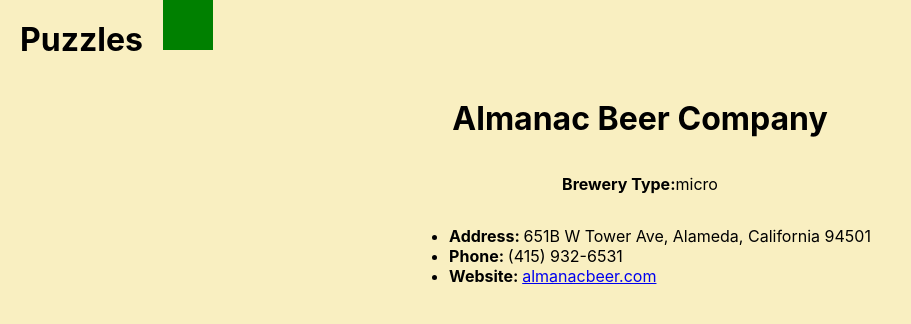
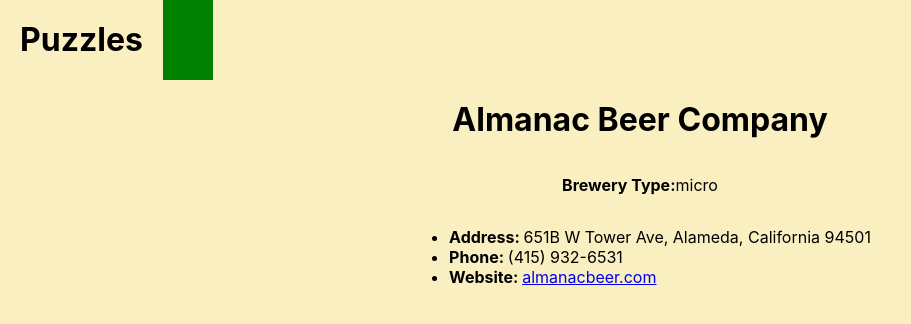
Before and after one commit to nickl72/SEI-Project-3, a React (Create React App) app in the folder brewery-app/: page /show/1 in a window 1280 px wide. Shown: the top 324 px of the page, without its empty margins (0-911 px from the left). Built offline with nearby package versions, Linux system fonts and the light colour scheme; what react-animations would draw is missing.

Commit message:
searchmenu placement;

```diff
--- a/brewery-app/src/components/Header.js
+++ b/brewery-app/src/components/Header.js
@@ -7,7 +7,6 @@ const Header = () => {
 
     const toggleShowSearch = (e) => {
         if (e.target === e.currentTarget) {
-            console.log(showSearch);
             setShowSearch(!showSearch)
         }
     }
@@ -20,8 +19,9 @@ const Header = () => {
                     className='search-button'
                     onClick={toggleShowSearch}
                 >
+                </div>
+                <div>
                     { showSearch && <SearchForm /> }
-
                 </div>
             </nav>
         </header>
--- a/brewery-app/src/styles/GlobalStyle.js
+++ b/brewery-app/src/styles/GlobalStyle.js
@@ -1,5 +1,4 @@
-import {css, keyframes, createGlobalStyle} from 'styled-components';
-import { slideInDown } from 'react-animations';
+import {createGlobalStyle} from 'styled-components';
 
 
 export const GlobalStyle = createGlobalStyle`
@@ -9,6 +8,7 @@ export const GlobalStyle = createGlobalStyle`
 
   header {
     display: flex;
+    height: 10vh;
   }
 
   h1 {
@@ -19,7 +19,7 @@ export const GlobalStyle = createGlobalStyle`
   .search-button {
     background: green;
     width: 50px;
-    height: 50px;
+    height: 100%;
   }
   .search-button:hover {
     background: red;
--- a/brewery-app/src/styles/SearchFormStyles.js
+++ b/brewery-app/src/styles/SearchFormStyles.js
@@ -17,7 +17,7 @@ export const StyledForm = Styled.form`
     min-height: 150px;
     position: absolute;
     z-index: 1;
-    // transform: translate(50vw, 0);
+    // transform: translate(0, 10vh);
     animation: ${slideInDownAnimation} 1s 1;
 
 `
```
